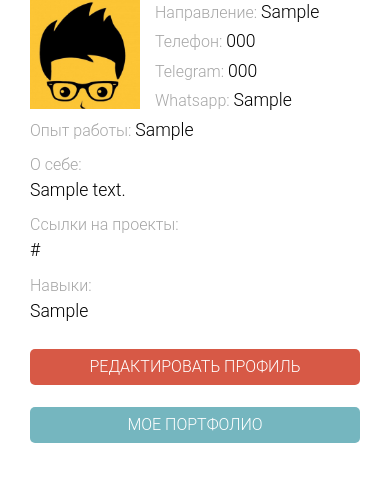
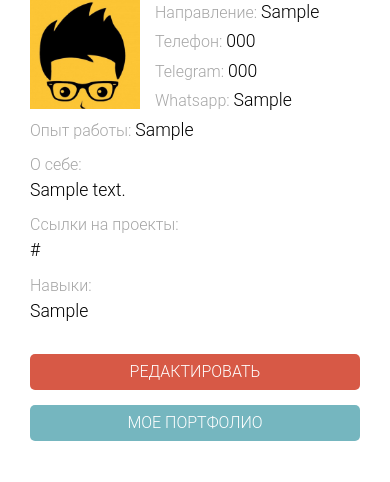
Before and after one commit to captaindamien/Portfolio, a Django app: a page that uses agile_project/portfolio/templates/portfolio/profile.html in a window 390 px wide. Shown: the part 167-649 px from the top of the page. Run offline with Django 4.2, Linux system fonts and the light colour scheme; a user stored in the database is signed in; tables that the repository leaves empty hold one stand-in row (values such as "Sample post").

Commit message:
fix: в профиле ссылки перенести справа

```diff
--- a/agile_project/portfolio/static/portfolio/css/style.css
+++ b/agile_project/portfolio/static/portfolio/css/style.css
@@ -230,10 +230,9 @@ form {
     align-self: center;
     padding-bottom: 10px;
 }
-.form_edit_profile textarea {
-    height: 40%;
-}
+
 .form_edit_profile label {
+    margin-top: 10px;
     color: #a6a6a6;
 
 }
@@ -243,6 +242,18 @@ form {
 }
 
 
+.profile_flex {
+    display: flex;
+}
+.profile_content {
+    width: calc(100% - 200px);
+}
+.profile_nav {
+    width: 200px;
+}
+.profile_nav .my_button {
+    margin: 0 0 15px 0;
+}
 @media (max-width: 600px) {
     header {
         text-align: center;
@@ -273,6 +284,15 @@ form {
 
     .content h2 {
         text-align: center;
+    }
+    .profile_flex {
+        flex-direction: column;
+    }
+    .profile_nav {
+        width: 100%;
+    }
+    .profile_content {
+        width: 100%;
     }
 }
 
--- a/agile_project/portfolio/templates/portfolio/profile.html
+++ b/agile_project/portfolio/templates/portfolio/profile.html
@@ -4,6 +4,8 @@
 
 {%  block content%}
 <div class="login">
+    <div class="profile_flex">
+        <div class="profile_content">
             <div class="form_edit_profile">
                 <div class="profile_row">
                     <img class="profile_avatarka" src="{{avatar}}" alt="аватарка">
@@ -26,13 +28,17 @@
                 <div class="profile_row">
                     <p>Навыки:&nbsp;<br/><span>{{ user_info.skills }}</span></p>
                 </div>
+
+            </div>
+        </div>
+        <nav class="profile_nav">
             <div class="profile_row">
-            <a href="{% url 'portfolio:edit' user.username %}" class="my_button">РЕДАКТИРОВАТЬ
-                ПРОФИЛЬ</a>
+                <a href="{% url 'portfolio:edit' user.username %}" class="my_button">РЕДАКТИРОВАТЬ</a>
             </div>
             <div class="profile_row">
                 <a href="{% url 'portfolio:user_page' user.username %}" class="my_button light_blue">МОЕ ПОРТФОЛИО</a>
             </div>
+        </nav>
     </div>
 </div>
 
```
Lines whose indentation alone changed are shown as unchanged.
